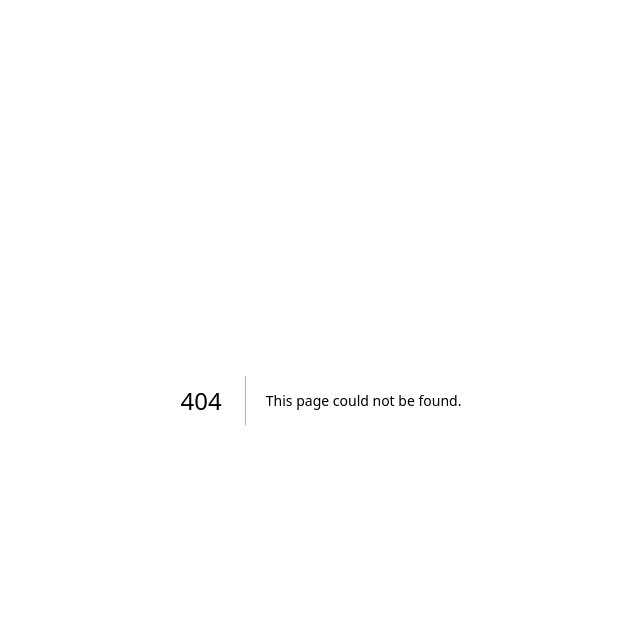
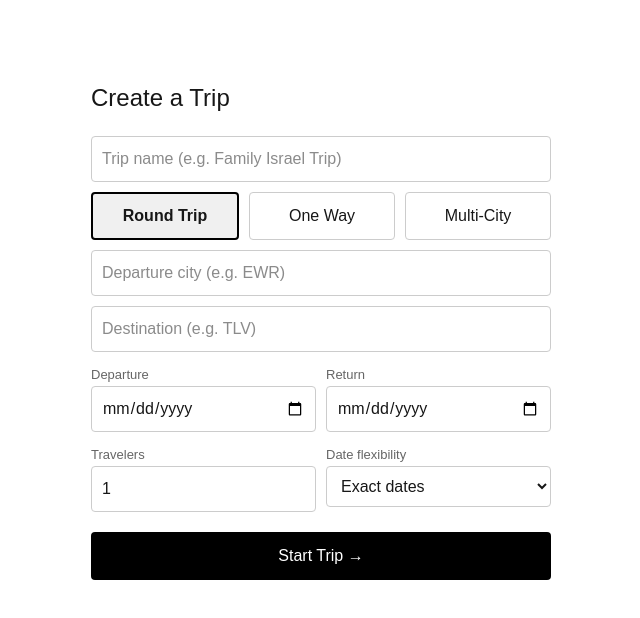
Before and after one commit to meilechb/pointpilot, a Next.js app: page /trip/new in a window 1280 px wide. Before the commit this address had no page. Shown: the top 618 px of the page, without its empty margins (319-959 px from the left). Built offline with nearby package versions, Linux system fonts and the light colour scheme.

Commit message:
added landing page, trip creation, and trip detail page

```diff
--- a/package.json
+++ b/package.json
@@ -9,6 +9,7 @@
     "lint": "eslint"
   },
   "dependencies": {
+    "@supabase/supabase-js": "^2.97.0",
     "next": "16.1.6",
     "react": "19.2.3",
     "react-dom": "19.2.3"
--- a/src/app/page.tsx
+++ b/src/app/page.tsx
@@ -1,65 +1,69 @@
-import Image from "next/image";
+'use client'
+
+import { useState } from 'react'
+import { useRouter } from 'next/navigation'
 
 export default function Home() {
+  const router = useRouter()
+  const [showHow, setShowHow] = useState(false)
+  const [showFaq, setShowFaq] = useState(false)
+
   return (
-    <div className="flex min-h-screen items-center justify-center bg-zinc-50 font-sans dark:bg-black">
-      <main className="flex min-h-screen w-full max-w-3xl flex-col items-center justify-between py-32 px-16 bg-white dark:bg-black sm:items-start">
-        <Image
-          className="dark:invert"
-          src="/next.svg"
-          alt="Next.js logo"
-          width={100}
-          height={20}
-          priority
-        />
-        <div className="flex flex-col items-center gap-6 text-center sm:items-start sm:text-left">
-          <h1 className="max-w-xs text-3xl font-semibold leading-10 tracking-tight text-black dark:text-zinc-50">
-            To get started, edit the page.tsx file.
-          </h1>
-          <p className="max-w-md text-lg leading-8 text-zinc-600 dark:text-zinc-400">
-            Looking for a starting point or more instructions? Head over to{" "}
-            <a
-              href="https://vercel.com/templates?framework=next.js&utm_source=create-next-app&utm_medium=appdir-template-tw&utm_campaign=create-next-app"
-              className="font-medium text-zinc-950 dark:text-zinc-50"
-            >
-              Templates
-            </a>{" "}
-            or the{" "}
-            <a
-              href="https://nextjs.org/learn?utm_source=create-next-app&utm_medium=appdir-template-tw&utm_campaign=create-next-app"
-              className="font-medium text-zinc-950 dark:text-zinc-50"
-            >
-              Learning
-            </a>{" "}
-            center.
-          </p>
+    <div style={{ maxWidth: 600, margin: '0 auto', padding: '100px 20px', textAlign: 'center' }}>
+      <h1 style={{ fontSize: 36, marginBottom: 12 }}>PointPilot</h1>
+      <p style={{ fontSize: 18, color: '#666', marginBottom: 32 }}>
+        Your points are worth more than you think. We'll show you how to use them.
+      </p>
+
+      <button
+        onClick={() => router.push('/trip/new')}
+        style={{
+          padding: '14px 32px',
+          fontSize: 18,
+          backgroundColor: '#000',
+          color: '#fff',
+          border: 'none',
+          borderRadius: 6,
+          cursor: 'pointer',
+        }}
+      >
+        Start a Trip →
+      </button>
+
+      <div style={{ marginTop: 60, display: 'flex', justifyContent: 'center', gap: 20 }}>
+        <span
+          onClick={() => { setShowHow(!showHow); setShowFaq(false) }}
+          style={{ cursor: 'pointer', color: '#444', textDecoration: 'underline' }}
+        >
+          How it works
+        </span>
+        <span
+          onClick={() => { setShowFaq(!showFaq); setShowHow(false) }}
+          style={{ cursor: 'pointer', color: '#444', textDecoration: 'underline' }}
+        >
+          FAQ
+        </span>
+      </div>
+
+      {showHow && (
+        <div style={{ marginTop: 20, textAlign: 'left', padding: 20, backgroundColor: '#f9f9f9', borderRadius: 8 }}>
+          <p style={{ marginBottom: 12 }}><strong>1.</strong> Create a trip — tell us where and when you're going</p>
+          <p style={{ marginBottom: 12 }}><strong>2.</strong> Add flights — enter every option you find with prices in cash, points, or both</p>
+          <p style={{ marginBottom: 12 }}><strong>3.</strong> Add your points — enter your balances across all cards and airlines</p>
+          <p><strong>4.</strong> Get your plan — we find the best combination and tell you exactly how to book it</p>
         </div>
-        <div className="flex flex-col gap-4 text-base font-medium sm:flex-row">
-          <a
-            className="flex h-12 w-full items-center justify-center gap-2 rounded-full bg-foreground px-5 text-background transition-colors hover:bg-[#383838] dark:hover:bg-[#ccc] md:w-[158px]"
-            href="https://vercel.com/new?utm_source=create-next-app&utm_medium=appdir-template-tw&utm_campaign=create-next-app"
-            target="_blank"
-            rel="noopener noreferrer"
-          >
-            <Image
-              className="dark:invert"
-              src="/vercel.svg"
-              alt="Vercel logomark"
-              width={16}
-              height={16}
-            />
-            Deploy Now
-          </a>
-          <a
-            className="flex h-12 w-full items-center justify-center rounded-full border border-solid border-black/[.08] px-5 transition-colors hover:border-transparent hover:bg-black/[.04] dark:border-white/[.145] dark:hover:bg-[#1a1a1a] md:w-[158px]"
-            href="https://nextjs.org/docs?utm_source=create-next-app&utm_medium=appdir-template-tw&utm_campaign=create-next-app"
-            target="_blank"
-            rel="noopener noreferrer"
-          >
-            Documentation
-          </a>
+      )}
+
+      {showFaq && (
+        <div style={{ marginTop: 20, textAlign: 'left', padding: 20, backgroundColor: '#f9f9f9', borderRadius: 8 }}>
+          <p style={{ marginBottom: 8 }}><strong>Is this free?</strong></p>
+          <p style={{ color: '#666', marginBottom: 16 }}>Yes, completely free to use.</p>
+          <p style={{ marginBottom: 8 }}><strong>Do I need to sign up?</strong></p>
+          <p style={{ color: '#666', marginBottom: 16 }}>Not to get started. You can save your progress by creating an account later.</p>
+          <p style={{ marginBottom: 8 }}><strong>How does it know which points to use?</strong></p>
+          <p style={{ color: '#666' }}>We know every transfer partner for Chase, Amex, Citi, Capital One, and more. We calculate which route gives you the most value.</p>
         </div>
-      </main>
+      )}
     </div>
-  );
+  )
 }
--- /dev/null
+++ b/src/app/trip/[id]/page.tsx
@@ -0,0 +1,63 @@
+'use client'
+
+import { useState, useEffect } from 'react'
+import { useParams } from 'next/navigation'
+
+export default function TripDetail() {
+  const params = useParams()
+  const [trip, setTrip] = useState<any>(null)
+
+  useEffect(() => {
+    const trips = JSON.parse(localStorage.getItem('trips') || '[]')
+    const found = trips.find((t: any) => t.id === params.id)
+    setTrip(found)
+  }, [params.id])
+
+  if (!trip) return <div style={{ padding: 40, textAlign: 'center' }}>Trip not found</div>
+
+  return (
+    <div style={{ maxWidth: 600, margin: '40px auto', padding: 20 }}>
+      <h1 style={{ fontSize: 24, marginBottom: 4 }}>{trip.tripName}</h1>
+      <p style={{ color: '#666', marginBottom: 20 }}>
+        {trip.travelers} traveler{trip.travelers > 1 ? 's' : ''} · {trip.departureDate}
+        {trip.returnDate ? ` → ${trip.returnDate}` : ''} · {trip.dateFlexibility === 'exact' ? 'Exact dates' : trip.dateFlexibility}
+      </p>
+
+      <h2 style={{ fontSize: 18, marginBottom: 12 }}>Legs</h2>
+      {trip.legs.map((leg: any, i: number) => (
+        <div
+          key={i}
+          style={{
+            padding: 12,
+            border: '1px solid #e0e0e0',
+            borderRadius: 6,
+            marginBottom: 8,
+            display: 'flex',
+            justifyContent: 'space-between',
+            alignItems: 'center',
+          }}
+        >
+          <span style={{ fontWeight: 'bold' }}>Leg {i + 1}</span>
+          <span>{leg.from} → {leg.to}</span>
+        </div>
+      ))}
+
+      <h2 style={{ fontSize: 18, marginTop: 30, marginBottom: 12 }}>Flights</h2>
+      <p style={{ color: '#999', marginBottom: 12 }}>No flights added yet</p>
+
+      <button
+        style={{
+          padding: '10px 20px',
+          backgroundColor: '#000',
+          color: '#fff',
+          border: 'none',
+          borderRadius: 4,
+          cursor: 'pointer',
+          fontSize: 15,
+        }}
+      >
+        + Add Flight
+      </button>
+    </div>
+  )
+}
--- /dev/null
+++ b/src/app/trip/new/page.tsx
@@ -0,0 +1,211 @@
+'use client'
+
+import { useState } from 'react'
+import { useRouter } from 'next/navigation'
+
+export default function NewTrip() {
+  const router = useRouter()
+  const [tripName, setTripName] = useState('')
+  const [tripType, setTripType] = useState('roundtrip')
+  const [departureCity, setDepartureCity] = useState('')
+  const [destinationCity, setDestinationCity] = useState('')
+  const [stops, setStops] = useState<string[]>([])
+  const [departureDate, setDepartureDate] = useState('')
+  const [returnDate, setReturnDate] = useState('')
+  const [travelers, setTravelers] = useState(1)
+  const [dateFlexibility, setDateFlexibility] = useState('exact')
+
+  const addStop = () => {
+    setStops([...stops, ''])
+  }
+
+  const updateStop = (index: number, value: string) => {
+    const updated = [...stops]
+    updated[index] = value
+    setStops(updated)
+  }
+
+  const removeStop = (index: number) => {
+    setStops(stops.filter((_, i) => i !== index))
+  }
+
+  const buildLegs = () => {
+    if (tripType === 'oneway') {
+      return [{ from: departureCity, to: destinationCity }]
+    }
+    if (tripType === 'roundtrip') {
+      return [
+        { from: departureCity, to: destinationCity },
+        { from: destinationCity, to: departureCity },
+      ]
+    }
+    // multi-city
+    const cities = [departureCity, ...stops, destinationCity]
+    return cities.slice(0, -1).map((city, i) => ({
+      from: city,
+      to: cities[i + 1],
+    }))
+  }
+
+  const handleCreate = () => {
+    const legs = buildLegs()
+    const trip = {
+      id: crypto.randomUUID(),
+      tripName,
+      tripType,
+      departureCity,
+      destinationCity,
+      stops,
+      legs,
+      departureDate,
+      returnDate,
+      travelers,
+      dateFlexibility,
+      flights: [],
+      createdAt: new Date().toISOString(),
+    }
+
+    const existing = JSON.parse(localStorage.getItem('trips') || '[]')
+    existing.push(trip)
+    localStorage.setItem('trips', JSON.stringify(existing))
+
+    router.push(`/trip/${trip.id}`)
+  }
+
+  return (
+    <div style={{ maxWidth: 500, margin: '60px auto', padding: 20 }}>
+      <h1 style={{ fontSize: 24, marginBottom: 20 }}>Create a Trip</h1>
+
+      <input
+        type="text"
+        placeholder="Trip name (e.g. Family Israel Trip)"
+        value={tripName}
+        onChange={(e) => setTripName(e.target.value)}
+        style={{ display: 'block', width: '100%', padding: 10, marginBottom: 10, border: '1px solid #ccc', borderRadius: 4 }}
+      />
+
+      <div style={{ display: 'flex', gap: 10, marginBottom: 10 }}>
+        {['roundtrip', 'oneway', 'multicity'].map((type) => (
+          <button
+            key={type}
+            onClick={() => {
+              setTripType(type)
+              if (type !== 'multicity') setStops([])
+            }}
+            style={{
+              flex: 1,
+              padding: 10,
+              border: tripType === type ? '2px solid #000' : '1px solid #ccc',
+              borderRadius: 4,
+              backgroundColor: tripType === type ? '#f0f0f0' : '#fff',
+              cursor: 'pointer',
+              fontWeight: tripType === type ? 'bold' : 'normal',
+            }}
+          >
+            {type === 'roundtrip' ? 'Round Trip' : type === 'oneway' ? 'One Way' : 'Multi-City'}
+          </button>
+        ))}
+      </div>
+
+      <input
+        type="text"
+        placeholder="Departure city (e.g. EWR)"
+        value={departureCity}
+        onChange={(e) => setDepartureCity(e.target.value)}
+        style={{ display: 'block', width: '100%', padding: 10, marginBottom: 10, border: '1px solid #ccc', borderRadius: 4 }}
+      />
+
+      {tripType === 'multicity' && stops.map((stop, i) => (
+        <div key={i} style={{ display: 'flex', gap: 8, marginBottom: 10 }}>
+          <input
+            type="text"
+            placeholder={`Stop ${i + 1} (e.g. DXB)`}
+            value={stop}
+            onChange={(e) => updateStop(i, e.target.value)}
+            style={{ flex: 1, padding: 10, border: '1px solid #ccc', borderRadius: 4 }}
+          />
+          <button
+            onClick={() => removeStop(i)}
+            style={{ padding: '10px 14px', border: '1px solid #ccc', borderRadius: 4, cursor: 'pointer', backgroundColor: '#fff' }}
+          >
+            ✕
+          </button>
+        </div>
+      ))}
+
+      {tripType === 'multicity' && (
+        <button
+          onClick={addStop}
+          style={{ marginBottom: 10, padding: '8px 16px', border: '1px solid #ccc', borderRadius: 4, cursor: 'pointer', backgroundColor: '#fff', color: '#666' }}
+        >
+          + Add Stop
+        </button>
+      )}
+
+      <input
+        type="text"
+        placeholder={tripType === 'multicity' ? 'Final destination (e.g. EWR)' : 'Destination (e.g. TLV)'}
+        value={destinationCity}
+        onChange={(e) => setDestinationCity(e.target.value)}
+        style={{ display: 'block', width: '100%', padding: 10, marginBottom: 10, border: '1px solid #ccc', borderRadius: 4 }}
+      />
+
+      <div style={{ display: 'flex', gap: 10, marginBottom: 10 }}>
+        <div style={{ flex: 1 }}>
+          <label style={{ fontSize: 13, color: '#666' }}>Departure</label>
+          <input
+            type="date"
+            value={departureDate}
+            onChange={(e) => setDepartureDate(e.target.value)}
+            style={{ display: 'block', width: '100%', padding: 10, border: '1px solid #ccc', borderRadius: 4 }}
+          />
+        </div>
+        {tripType !== 'oneway' && (
+          <div style={{ flex: 1 }}>
+            <label style={{ fontSize: 13, color: '#666' }}>Return</label>
+            <input
+              type="date"
+              value={returnDate}
+              onChange={(e) => setReturnDate(e.target.value)}
+              style={{ display: 'block', width: '100%', padding: 10, border: '1px solid #ccc', borderRadius: 4 }}
+            />
+          </div>
+        )}
+      </div>
+
+      <div style={{ display: 'flex', gap: 10, marginBottom: 20 }}>
+        <div style={{ flex: 1 }}>
+          <label style={{ fontSize: 13, color: '#666' }}>Travelers</label>
+          <input
+            type="number"
+            min={1}
+            value={travelers}
+            onChange={(e) => setTravelers(Number(e.target.value))}
+            style={{ display: 'block', width: '100%', padding: 10, border: '1px solid #ccc', borderRadius: 4 }}
+          />
+        </div>
+        <div style={{ flex: 1 }}>
+          <label style={{ fontSize: 13, color: '#666' }}>Date flexibility</label>
+          <select
+            value={dateFlexibility}
+            onChange={(e) => setDateFlexibility(e.target.value)}
+            style={{ display: 'block', width: '100%', padding: 10, border: '1px solid #ccc', borderRadius: 4, backgroundColor: '#fff' }}
+          >
+            <option value="exact">Exact dates</option>
+            <option value="plus_minus_1">± 1 day</option>
+            <option value="plus_minus_2">± 2 days</option>
+            <option value="plus_minus_3">± 3 days</option>
+            <option value="flexible">Flexible</option>
+          </select>
+        </div>
+      </div>
+
+      <button
+        onClick={handleCreate}
+        style={{ width: '100%', padding: 12, backgroundColor: '#000', color: '#fff', border: 'none', borderRadius: 4, cursor: 'pointer', fontSize: 16 }}
+      >
+        Start Trip →
+      </button>
+    </div>
+  )
+}
--- /dev/null
+++ b/src/lib/supabase.ts
@@ -0,0 +1,6 @@
+import { createClient } from '@supabase/supabase-js'
+
+const supabaseUrl = process.env.NEXT_PUBLIC_SUPABASE_URL!
+const supabaseAnonKey = process.env.NEXT_PUBLIC_SUPABASE_ANON_KEY!
+
+export const supabase = createClient(supabaseUrl, supabaseAnonKey)
```
Also changed, not shown: 1 other file (tests, documents, lock files or other folders).
